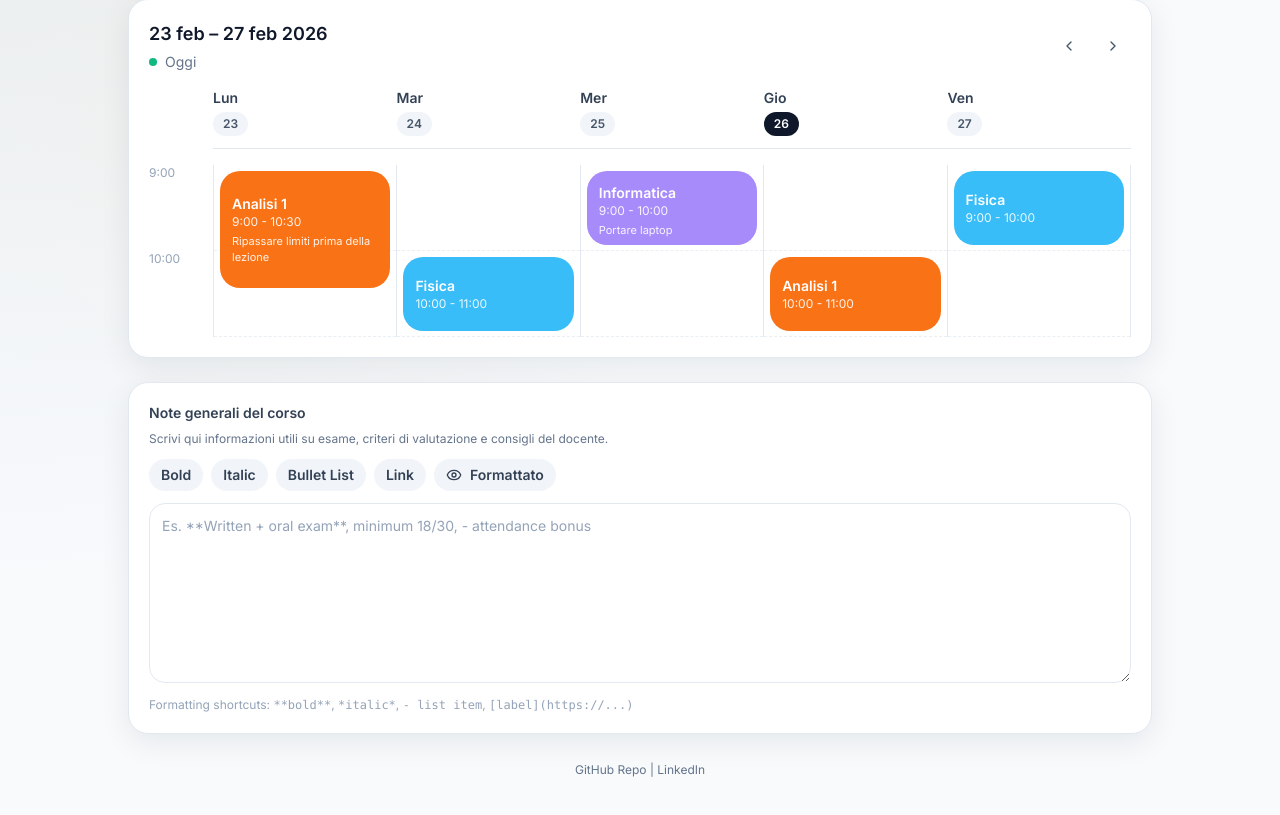
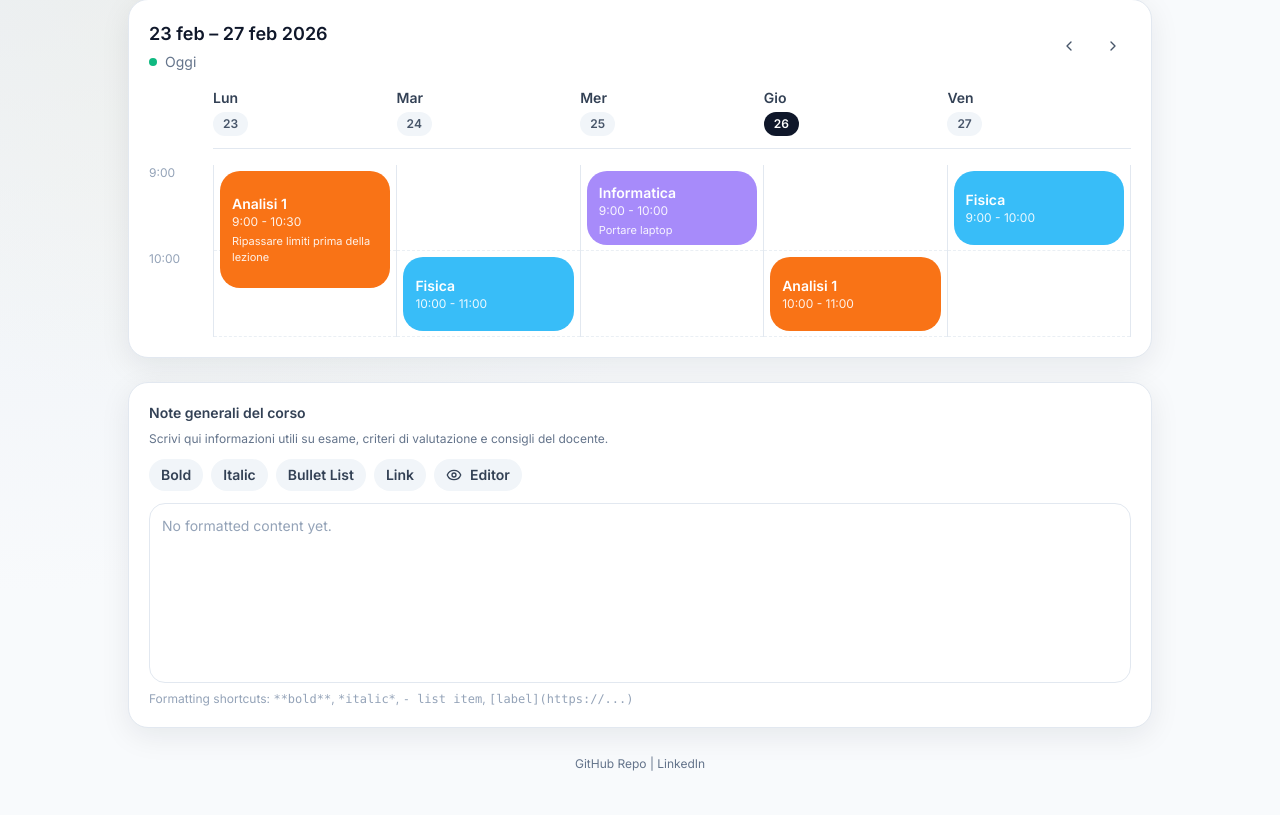
Before and after one commit to MarianoAkaMery/MyUniversityPlan-by-Some-LLMS, a React (Vite) app: page / in a window 1280 px wide. Shown: the part 367-1182 px from the top of the page. Built offline with nearby package versions, Linux system fonts and the light colour scheme.

Commit message:
Added editor/view in the same text area

```diff
--- a/src/App.tsx
+++ b/src/App.tsx
@@ -166,7 +166,7 @@ const AppContent = () => {
   const [draftStartHour, setDraftStartHour] = React.useState("9");
   const [draftEndHour, setDraftEndHour] = React.useState("15");
   const [draftUsername, setDraftUsername] = React.useState("Studente");
-  const [notesViewMode, setNotesViewMode] = React.useState<"editor" | "formatted">("editor");
+  const [notesViewMode, setNotesViewMode] = React.useState<"editor" | "formatted">("formatted");
   const fileInputRef = React.useRef<HTMLInputElement>(null);
   const notesTextareaRef = React.useRef<HTMLTextAreaElement>(null);
 
```
